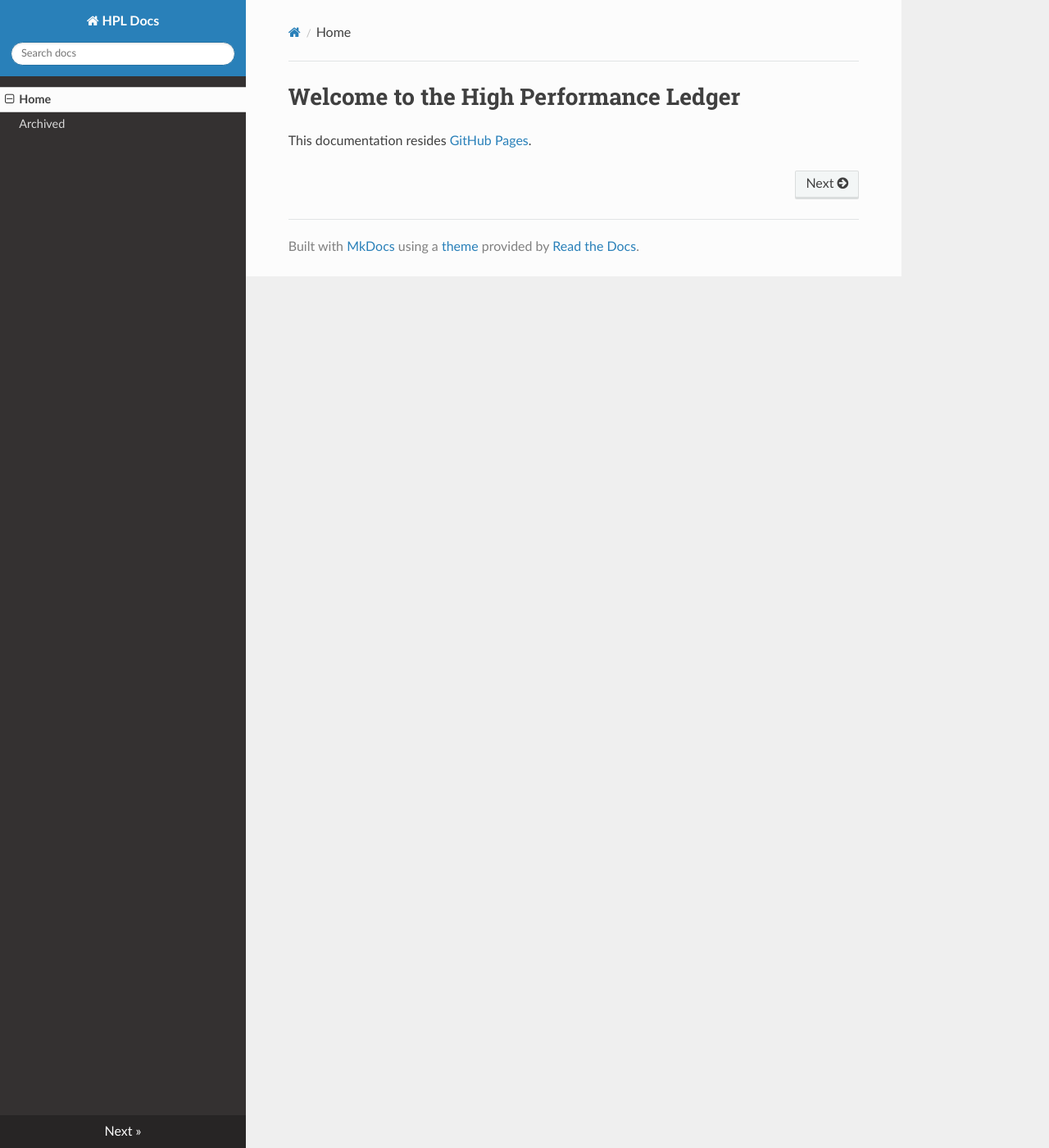
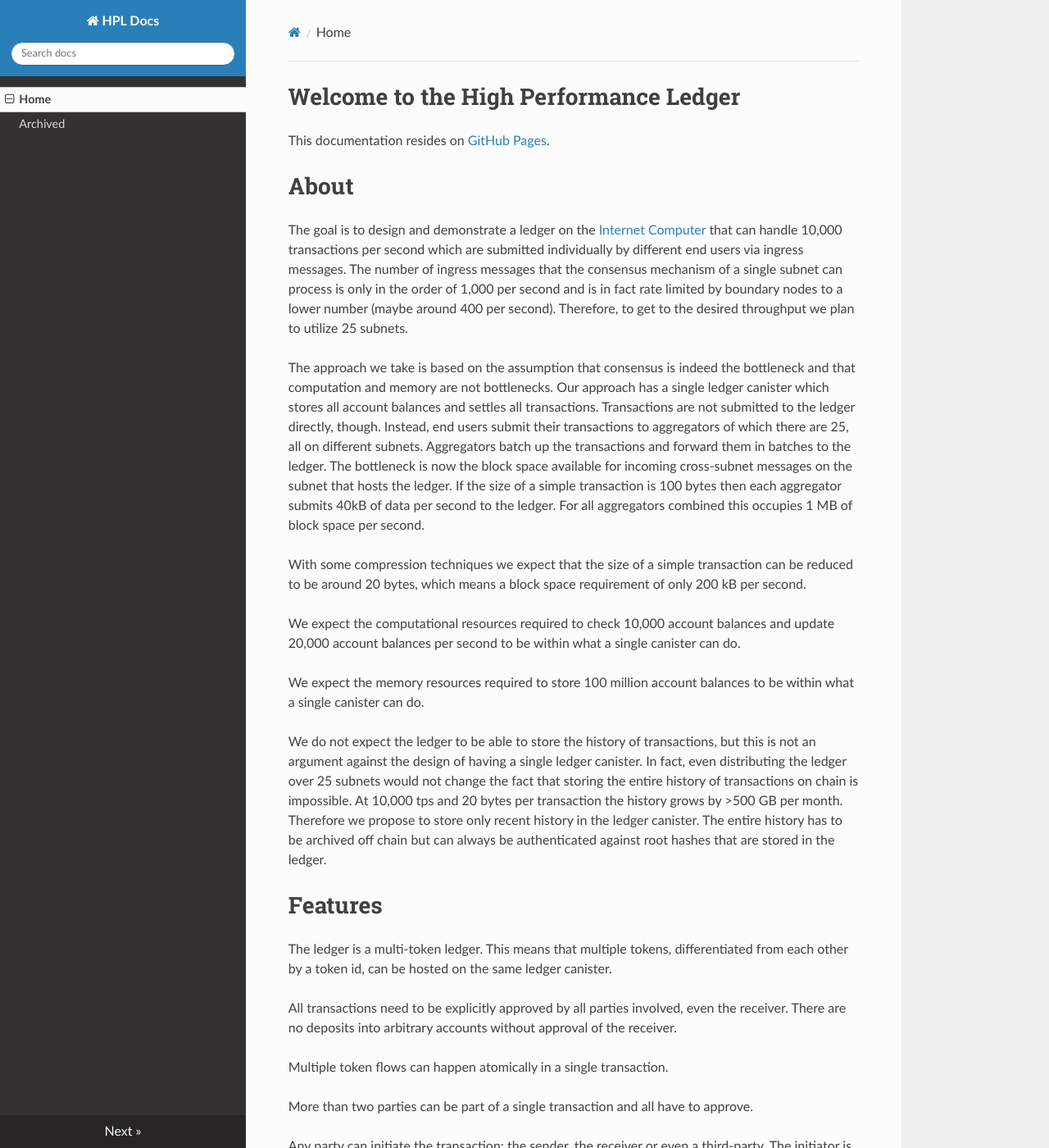
Before and after one commit to research-ag/hpl, an MkDocs documentation site: the page built from docs/index.md, in a window 1280 px wide and 1400 px high. Shown: the whole window at 82% size. Built offline with MkDocs 1.6.1, drawn with Linux system fonts in a browser that asks for light colours; nearby versions of some CDN libraries; some of the changed text lies outside the part shown.

Commit message:
Some content in index.md

```diff
--- a/docs/index.md
+++ b/docs/index.md
@@ -1,3 +1,43 @@
 # Welcome to the High Performance Ledger
 
-This documentation resides [GitHub Pages](https://research-ag.github.io/hpl/).
+This documentation resides on [GitHub Pages](https://research-ag.github.io/hpl/).
+
+# About
+
+The goal is to design and demonstrate a ledger on the [Internet Computer](https://internetcomputer.org/) that can handle 10,000 transactions per second which are submitted individually by different end users via ingress messages. The number of ingress messages that the consensus mechanism of a single subnet can process is only in the order of 1,000 per second and is in fact rate limited by boundary nodes to a lower number (maybe around 400 per second). Therefore, to get to the desired throughput we plan to utilize 25 subnets.
+
+The approach we take is based on the assumption that consensus is indeed the bottleneck and that computation and memory are not bottlenecks. Our approach has a single ledger canister which stores all account balances and settles all transactions. Transactions are not submitted to the ledger directly, though. Instead, end users submit their transactions to aggregators of which there are 25, all on different subnets. Aggregators batch up the transactions and forward them in batches to the ledger. The bottleneck is now the block space available for incoming cross-subnet messages on the subnet that hosts the ledger. If the size of a simple transaction is 100 bytes then each aggregator submits 40kB of data per second to the ledger. For all aggregators combined this occupies 1 MB of block space per second.
+
+With some compression techniques we expect that the size of a simple transaction can be reduced to be around 20 bytes, which means a block space requirement of only 200 kB per second.
+
+We expect the computational resources required to check 10,000 account balances and update 20,000 account balances per second to be within what a single canister can do.
+
+We expect the memory resources required to store 100 million account balances to be within what a single canister can do.
+
+We do not expect the ledger to be able to store the history of transactions, but this is not an argument against the design of having a single ledger canister. In fact, even distributing the ledger over 25 subnets would not change the fact that storing the entire history of transactions on chain is impossible. At 10,000 tps and 20 bytes per transaction the history grows by >500 GB per month. Therefore we propose to store only recent history in the ledger canister. The entire history has to be archived off chain but can always be authenticated against root hashes that are stored in the ledger.
+
+# Features
+
+The ledger is a multi-token ledger. This means that multiple tokens, differentiated from each other by a token id, can be hosted on the same ledger canister.
+
+All transactions need to be explicitly approved by all parties involved, even the receiver. There are no deposits into arbitrary accounts without approval of the receiver.
+
+Multiple token flows can happen atomically in a single transaction.
+
+More than two parties can be part of a single transaction and all have to approve.
+
+Any party can initiate the transaction: the sender, the receiver or even a third-party. The initiator is paying the fee.
+
+# API
+
+## Terminology
+
+**Canister** - conceptual computational unit, executes program in the Internet Computer blockchain [Read More](https://wiki.internetcomputer.org/wiki/Canisters_(dapps/smart_contracts))
+
+**Principal** - an identifier for an entity on the IC such as a user, a canister (dapps/smart contracts), or a subnet. [Read More](https://wiki.internetcomputer.org/wiki/Principal)
+
+**Subaccount** - essentially a wallet, owned by one principal and containing one type of tokens. Client principal can have many subaccounts with different and/or the same tokens
+
+## Candid types of the API
+
+See source files [ledger.did](https://github.com/research-ag/hpl/blob/main/src/ledger/ledger.did) and [aggregator.did](https://github.com/research-ag/hpl/blob/main/src/aggregator/aggregator.did).
```
